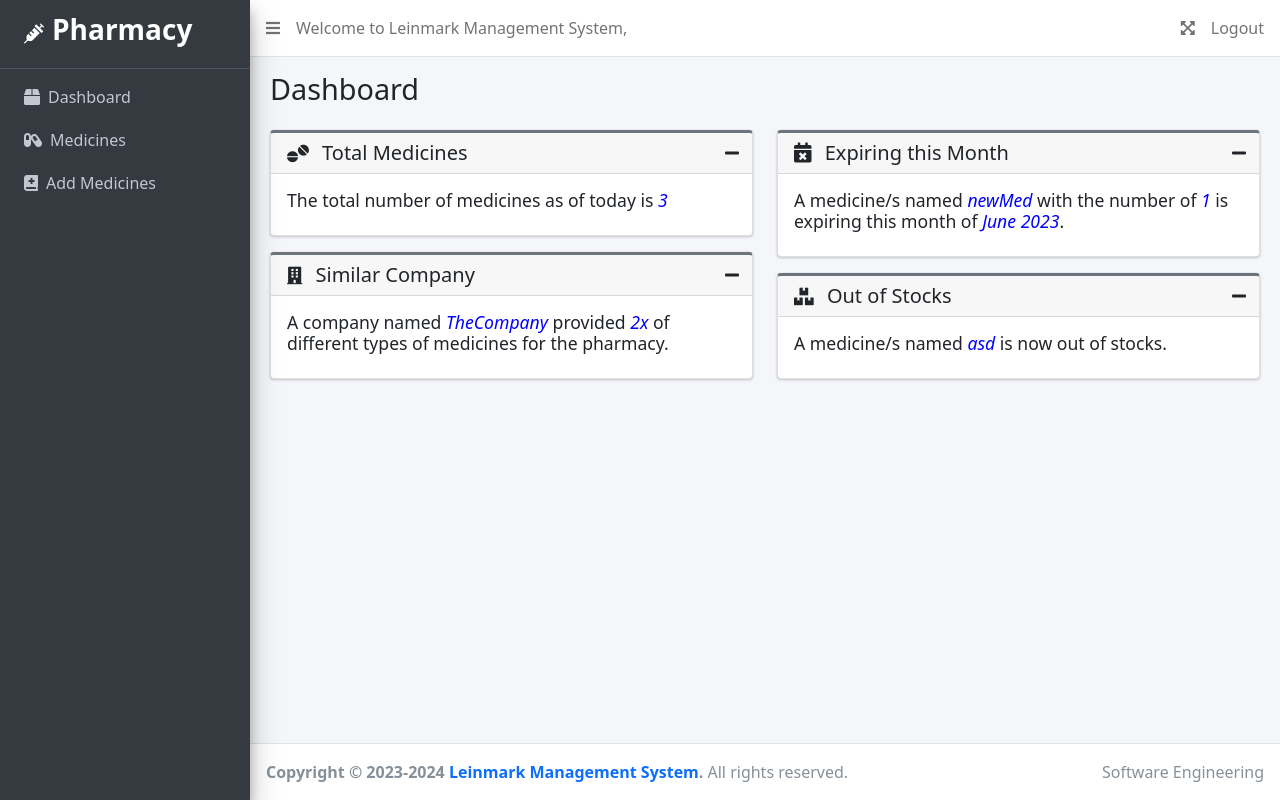
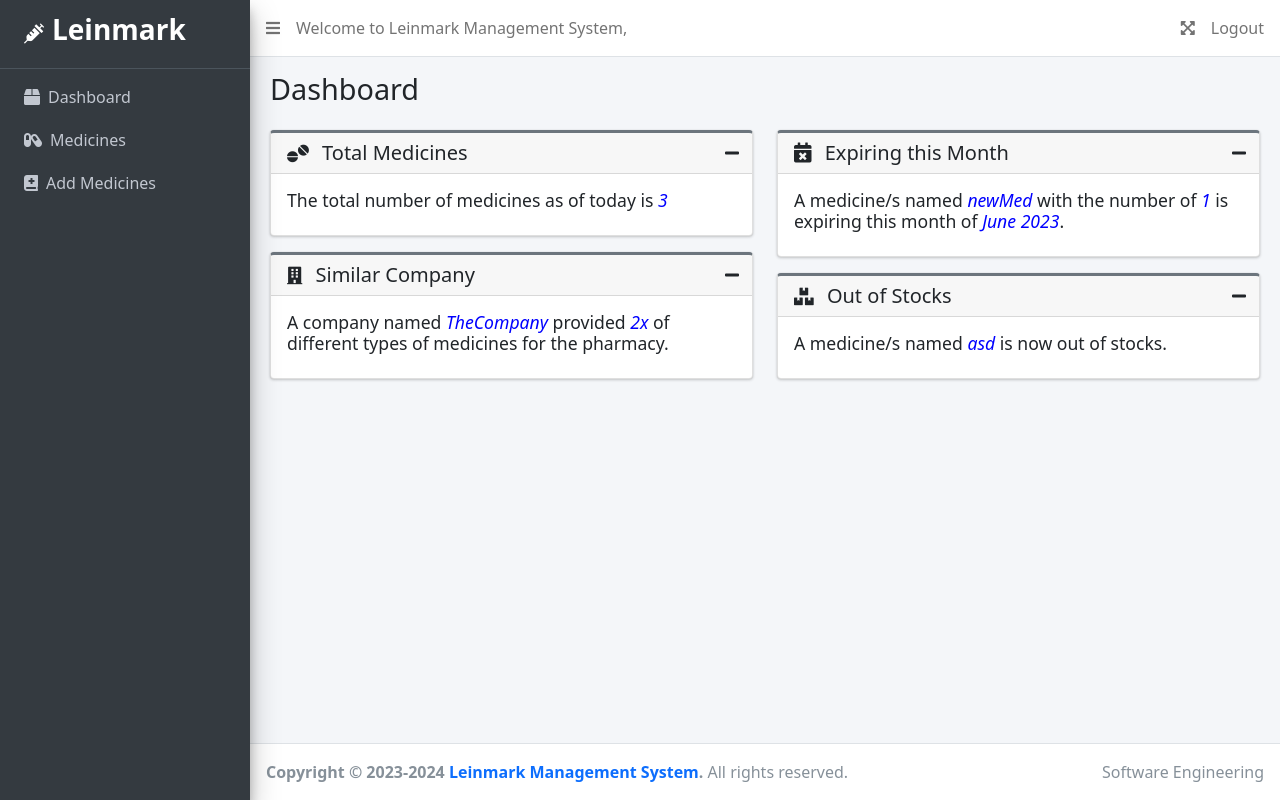
Before and after one commit to Ezyrus/PharmacyMS, a PHP site: page /dashboard.php in a window 1280 px wide. Run offline with PHP 8.4, Linux system fonts and the light colour scheme; a user stored in the database is signed in; data comes from the database, SQL or seed files in the repository; some libraries are stand-ins or nearby versions.

Commit message:
Update sidebar.php

```diff
--- a/sidebar.php
+++ b/sidebar.php
@@ -33,7 +33,7 @@
     <!-- Brand Logo -->
     <a href="dashboard.php" class="brand-link text-decoration-none d-flex justify-content-start align-items-center gap-2">
         <i class="ml-3 fas fa-solid fa-syringe fa-xl"></i>
-        <span class="brand-text font-weight-light h3 font-weight-bold">Pharmacy</span>
+        <span class="brand-text font-weight-light h3 font-weight-bold">Leinmark</span>
     </a>
 
     <!-- Sidebar -->
```
